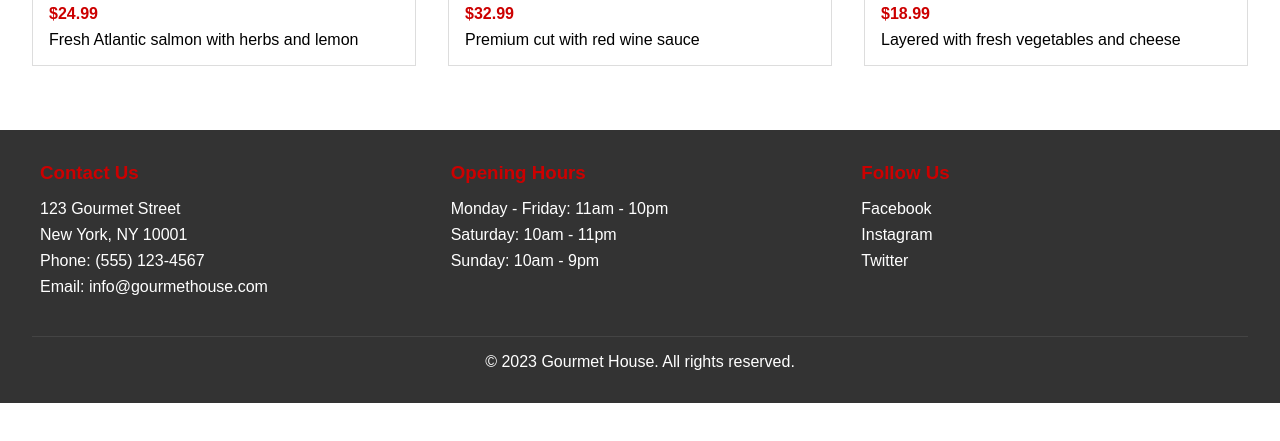
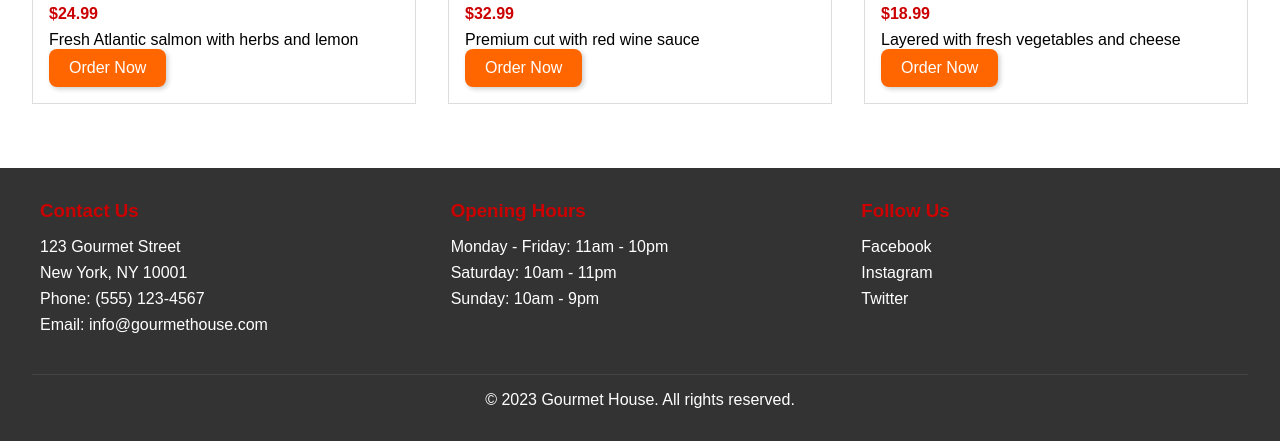
Before and after one commit to tekmehta/Resturent, a plain HTML site: page Index.html in a window 1280 px wide. Shown: the part 942-1383 px from the top of the page. Before the commit the page ends 1345 px from the top, so only its background shows below. Drawn offline with Linux system fonts and the light colour scheme.

Commit message:
update menu lisat button

```diff
--- a/Index.html
+++ b/Index.html
@@ -181,6 +181,13 @@
                     <p>Ingredients: Salmon, olive oil, lemon, dill, garlic</p>
                     <p>Allergens: Fish</p>
                 </div>
+                <button
+                    class="order-btn"
+                    onclick="orderItem(event, 'Beef Tenderloin')"
+                    style="background-color: #ff6600; color: white; font-size: 16px; padding: 10px 20px; border: none; border-radius: 8px; cursor: pointer; transition: background 0.3s ease; box-shadow: 2px 2px 5px rgba(0,0,0,0.2);">
+                    Order Now
+                </button>
+
             </div>
 
             <div class="menu-item" onclick="toggleDetails(this)">
@@ -192,6 +199,12 @@
                     <p>Ingredients: Beef tenderloin, red wine, mushrooms, thyme</p>
                     <p>Allergens: Dairy</p>
                 </div>
+                <button
+                    class="order-btn"
+                    onclick="orderItem(event, 'Beef Tenderloin')"
+                    style="background-color: #ff6600; color: white; font-size: 16px; padding: 10px 20px; border: none; border-radius: 8px; cursor: pointer; transition: background 0.3s ease; box-shadow: 2px 2px 5px rgba(0,0,0,0.2);">
+                    Order Now
+                </button>
             </div>
 
             <div class="menu-item" onclick="toggleDetails(this)">
@@ -203,9 +216,27 @@
                     <p>Ingredients: Zucchini, eggplant, ricotta, tomato sauce</p>
                     <p>Allergens: Dairy, Gluten</p>
                 </div>
+                <button
+                    class="order-btn"
+                    onclick="orderItem(event, 'Beef Tenderloin')"
+                    style="background-color: #ff6600; color: white; font-size: 16px; padding: 10px 20px; border: none; border-radius: 8px; cursor: pointer; transition: background 0.3s ease; box-shadow: 2px 2px 5px rgba(0,0,0,0.2);">
+                    Order Now
+                </button>
             </div>
         </div>
     </section>
+    <script>
+        // Previous JavaScript remains same
+
+        // New Order Function
+        function orderItem(event, itemName) {
+            event.stopPropagation(); // Prevent triggering parent click
+            const phoneNumber = '9824765952'; // Replace with country code if needed
+            const message = `I want to order: ${encodeURIComponent(itemName)}`;
+            const whatsappUrl = `https://wa.me/${phoneNumber}?text=${message}`;
+            window.open(whatsappUrl, '_blank');
+        }
+    </script>
 
     <!-- Footer -->
     <footer>
```
